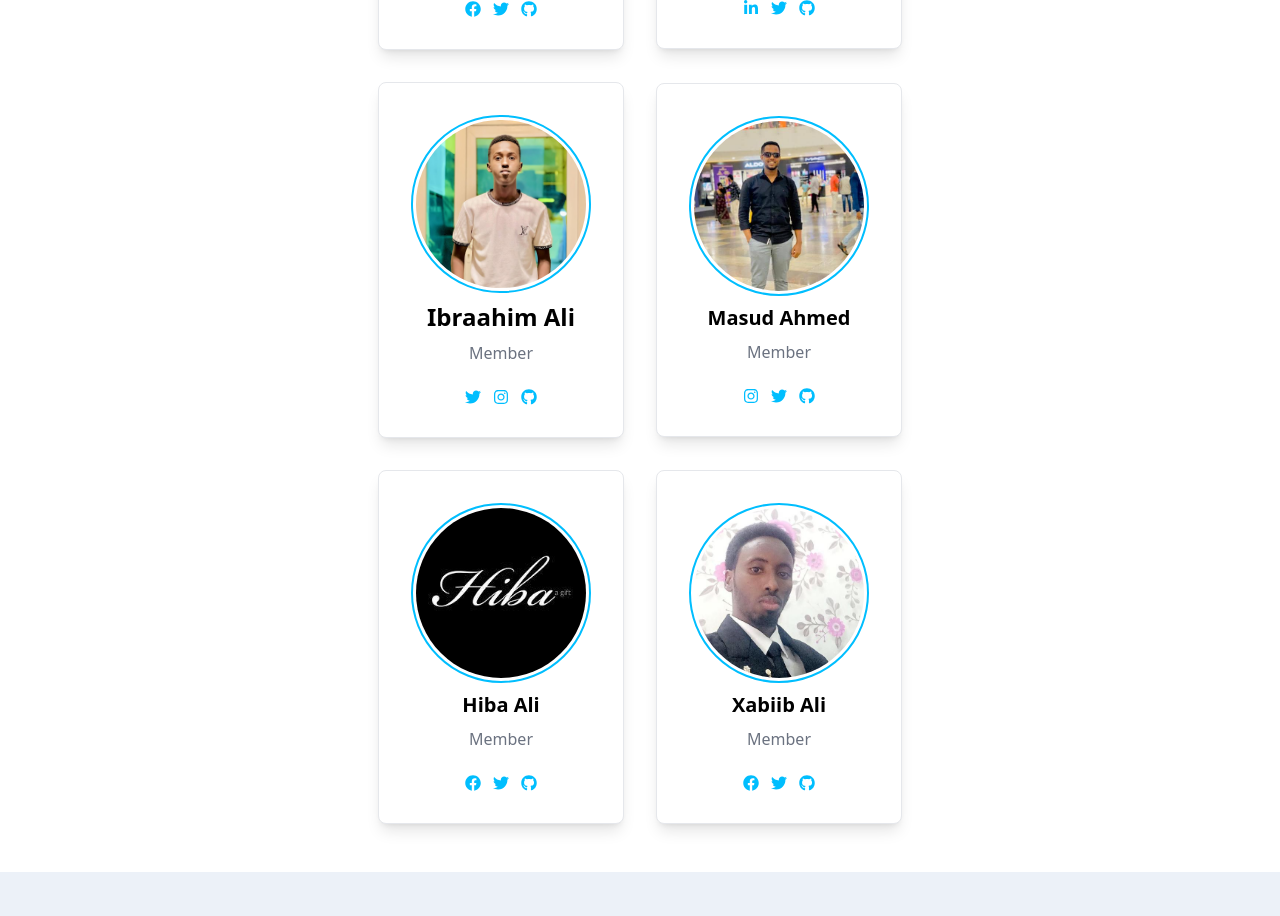
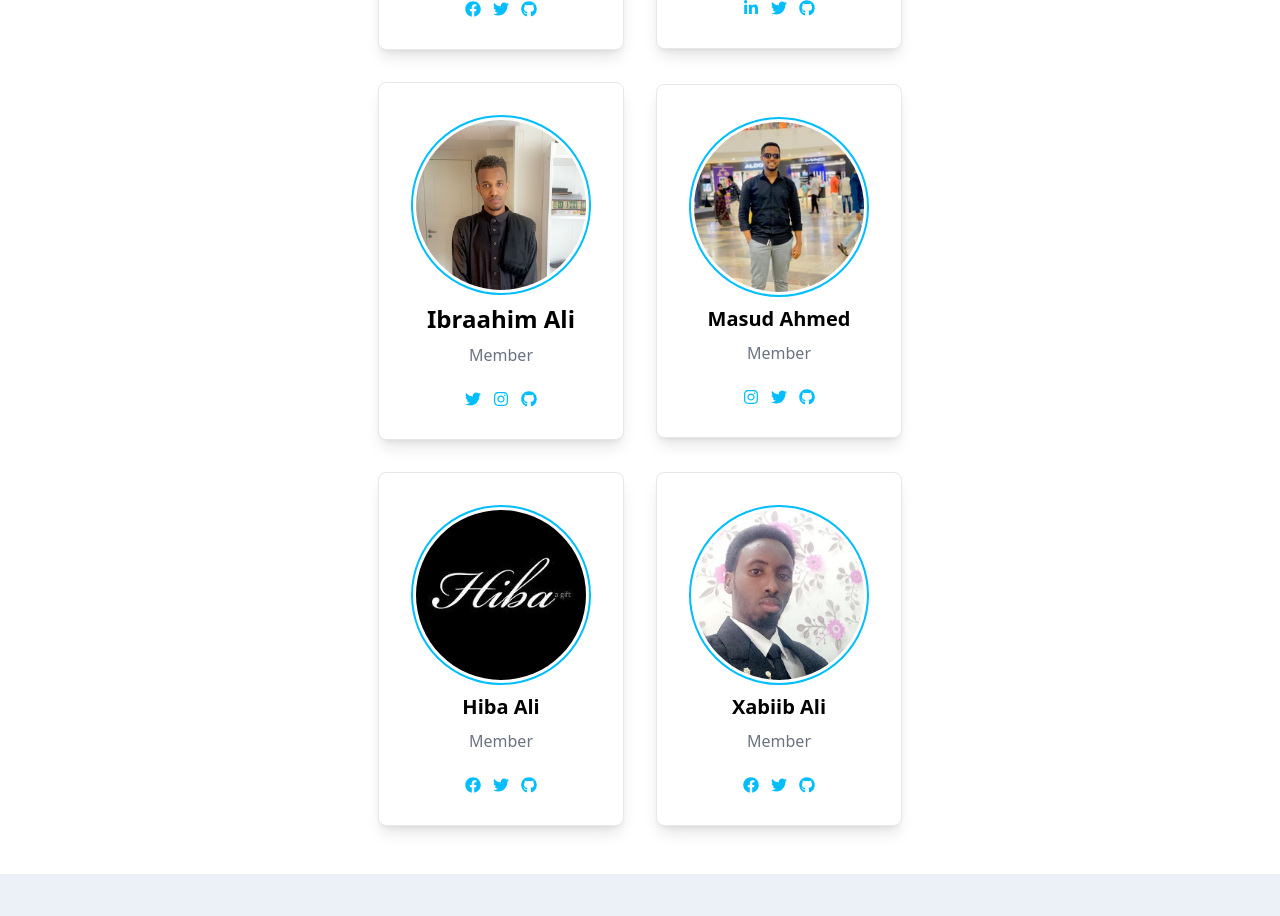
Before and after one commit to TENANTCARE-TEAM/Tenant_Care_app, a React (Vite) app: page /about in a window 1280 px wide. Shown: the part 1060-1976 px from the top of the page. Built offline with nearby package versions, Linux system fonts and the light colour scheme.

Commit message:
test deploy

```diff
--- a/src/components/aboutContent/Teams.jsx
+++ b/src/components/aboutContent/Teams.jsx
@@ -3,7 +3,7 @@ import { FaFacebook, FaGithub, FaInstagram, FaLinkedinIn, FaTwitter,  } from "re
 import { Link } from "react-router-dom";
 import Yaasiin_Ahmed from '../../assets/images/Yaasiinahmed.jpg'
 import Abdicasiis_halane from '../../assets/images/Abdicasiis-halane.png'
-// import Ibraahim_ali from '../../assets/images/ibraahim-ali.png'
+import ibrahim_ali from '../../assets/images/ibrahim_ali.png'
 import Masud_ahmed from '../../assets/images/Masud-ahmed.jpeg'
 import Hiba_ali from '../../assets/images/hiba-ali.jfif'
 import Xabiib_ali from '../../assets/images/Xabiib-Ali.jfif'
@@ -42,7 +42,7 @@ function Teams() {
 
             <div className='p-8 bg-white rounded-lg shadow-lg border flex flex-col items-center justify-center gap-2'>
                 <div className='w-[180px] rounded-full overflow-hidden p-[3px] border-2 border-[#00befe]'>
-                    <img src={Yaasiin_Ahmed} alt="Yaasiin Ahmed" className='w-full h-full rounded-full'/>
+                    <img src={ibrahim_ali} alt="Yaasiin Ahmed" className='w-full h-full rounded-full'/>
                 </div>
                 <h3 className='font-bold text-2xl'>Ibraahim Ali</h3>
                 <span className='text-gray-500'>Member</span>
```
Also changed, not shown: src/assets/images/ibrahim_ali.png (renamed from src/assets/images/Ibraahim-ali.png).
